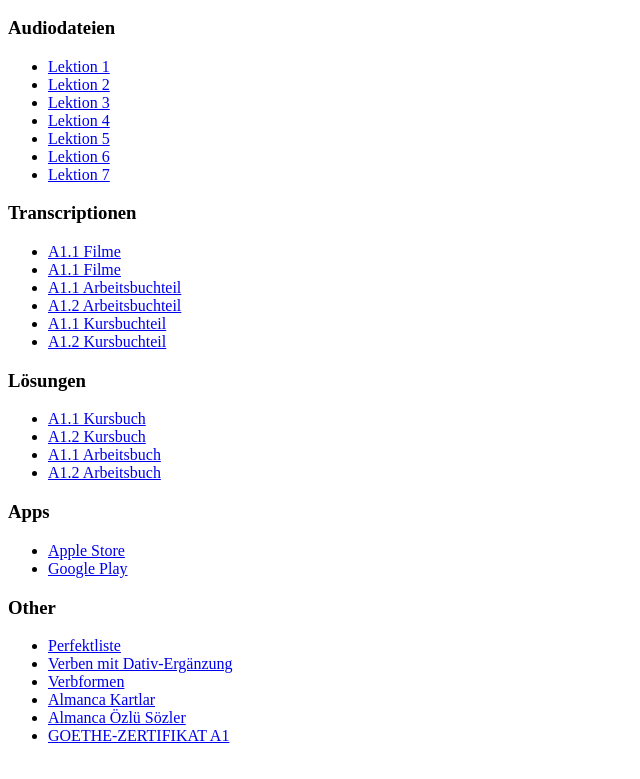
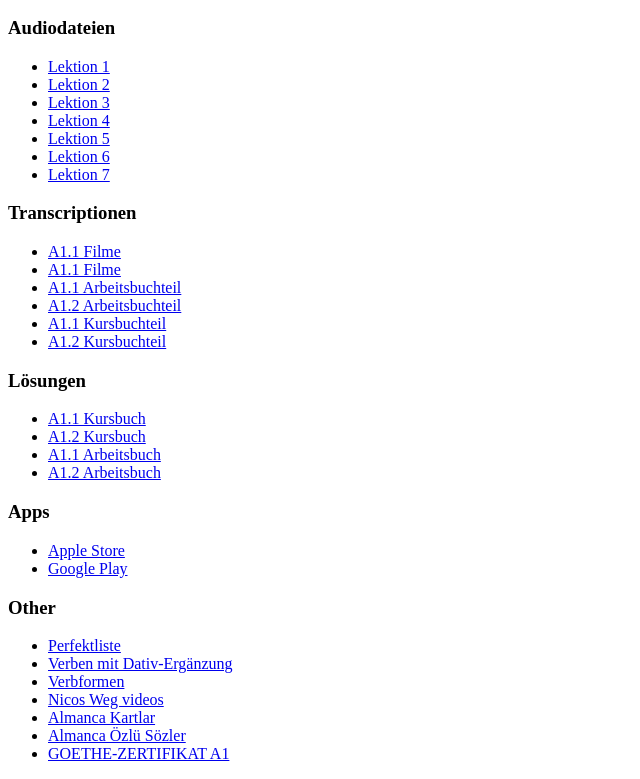
Before and after one commit to tsvayer/antalya-deutsch, a plain HTML site: page index.html in a window 1280 px wide. Shown: the part 110-889 px from the top of the page, without its empty margins (0-640 px from the left). Drawn offline with Linux system fonts and the light colour scheme.

Commit message:
nicos weg videos

```diff
--- a/index.html
+++ b/index.html
@@ -49,6 +49,7 @@
         <li><a href="assets/docs/perfektliste.pdf">Perfektliste</a></li>
         <li><a href="verben-mit-dativ-erganzung.html">Verben mit Dativ-Ergänzung</a></li>
         <li><a href="https://www.verbformen.de/">Verbformen</a></li>
+        <li><a href="https://learngerman.dw.com/en/learn-german/s-9528">Nicos Weg videos</a></li>
         <li><a href="https://www.instagram.com/almancakartlar/">Almanca Kartlar</a></li>
         <li><a href="https://www.instagram.com/almancaozlusozler/">Almanca Özlü Sözler</a></li>
         <li><a href="https://www.goethe.de/de/spr/kup/prf/prf/sd1/ueb.html">GOETHE-ZERTIFIKAT A1</a></li>
```
